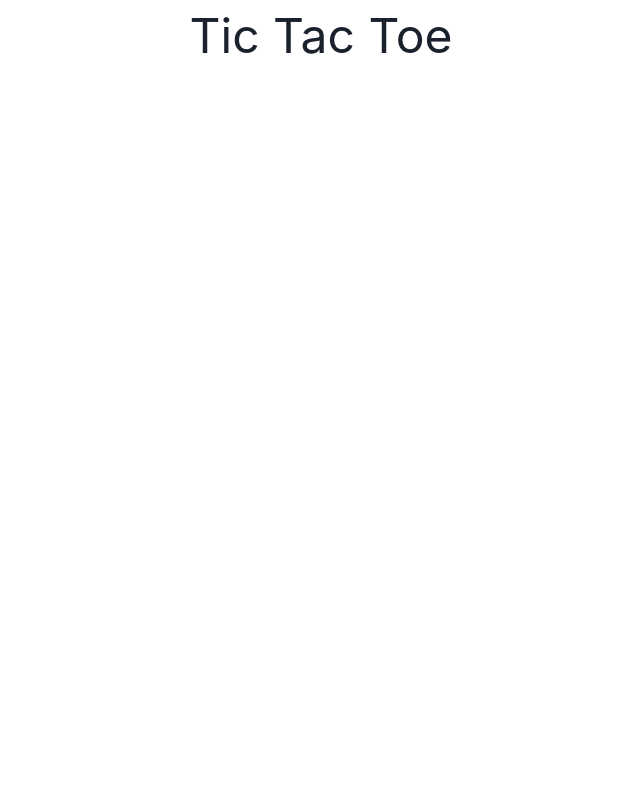
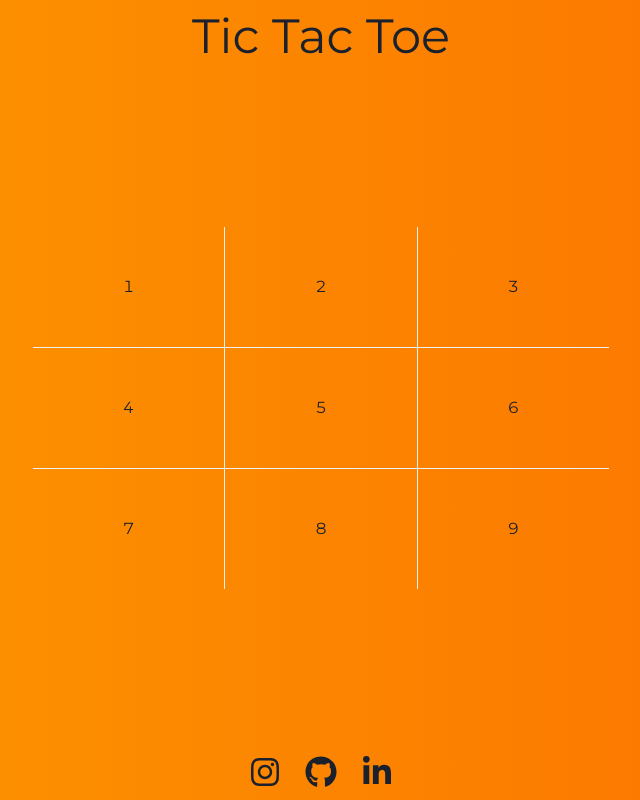
Before and after one commit to mertesnn/tic-tac-toe, a React (Create React App) app: page / in a window 1280 px wide. Shown: the whole page, without its empty margins (319-959 px from the left). Built offline with nearby package versions, Linux system fonts and the light colour scheme.

Commit message:
Design draft added.

```diff
--- a/package.json
+++ b/package.json
@@ -18,6 +18,7 @@
     "framer-motion": "^6.2.6",
     "react": "^17.0.2",
     "react-dom": "^17.0.2",
+    "react-icons": "^4.3.1",
     "react-scripts": "5.0.0",
     "typescript": "^4.5.5",
     "web-vitals": "^2.1.4"
--- a/src/App.tsx
+++ b/src/App.tsx
@@ -1,12 +1,65 @@
 import '@fontsource/montserrat';
+import { FaGithub, FaInstagram, FaLinkedinIn } from 'react-icons/fa';
 import Theme from './Utils/Theme';
-import { ChakraProvider, Container, Text } from '@chakra-ui/react';
+import {
+  Box,
+  ChakraProvider,
+  Container,
+  Link,
+  Table,
+  Td,
+  Text,
+  Tr,
+} from '@chakra-ui/react';
 
 const App = () => {
   return (
     <ChakraProvider theme={Theme}>
-      <Container centerContent>
+      <Container
+        h="100vh"
+        bgGradient="linear(to-l, #FC7000, #FC9900)"
+        maxW="full"
+        display="flex"
+        flexDirection="column"
+        alignItems="center"
+        justifyContent="space-between"
+      >
         <Text fontSize="5xl">Tic Tac Toe</Text>
+        <Table maxW="xl">
+          <Tr>
+            <Td>1</Td>
+            <Td>2</Td>
+            <Td>3</Td>
+          </Tr>
+          <Tr>
+            <Td>4</Td>
+            <Td>5</Td>
+            <Td>6</Td>
+          </Tr>
+          <Tr>
+            <Td>7</Td>
+            <Td>8</Td>
+            <Td>9</Td>
+          </Tr>
+        </Table>
+        <Box
+          p="3"
+          w="100%"
+          display="flex"
+          justifyContent="center"
+          alignItems="center"
+          gap="6"
+        >
+          <Link href="https://www.instagram.com/mertesen__/" target="_blank">
+            <FaInstagram />
+          </Link>
+          <Link href="https://github.com/mertesnn" target="_blank">
+            <FaGithub />
+          </Link>
+          <Link href="https://www.linkedin.com/in/mert-esen/" target="_blank">
+            <FaLinkedinIn />
+          </Link>
+        </Box>
       </Container>
     </ChakraProvider>
   );
--- a/src/Utils/Theme.ts
+++ b/src/Utils/Theme.ts
@@ -3,8 +3,33 @@ import { extendTheme } from '@chakra-ui/react';
 const Theme = extendTheme({
   initialColorMode: 'light',
   useSystemColorMode: false,
+
+  styles: {
+    global: {
+      body: {
+        color: 'gray.800',
+      },
+      a: {
+        fontSize: '2rem',
+        _hover: {
+          color: 'gray.300',
+        },
+      },
+      td: {
+        padding: '50px !important',
+        borderLeft: '1px',
+        textAlign: 'center !important',
+      },
+      'td:nth-child(1)': {
+        borderLeft: '0px',
+      },
+      'tr:nth-child(3) td': {
+        borderBottom: '0px',
+      },
+    },
+  },
   fonts: {
-    Text: 'Montserrat',
+    body: 'Montserrat',
   },
 });
 
```
Also changed, not shown: 1 other file (tests, documents, lock files or other folders).
